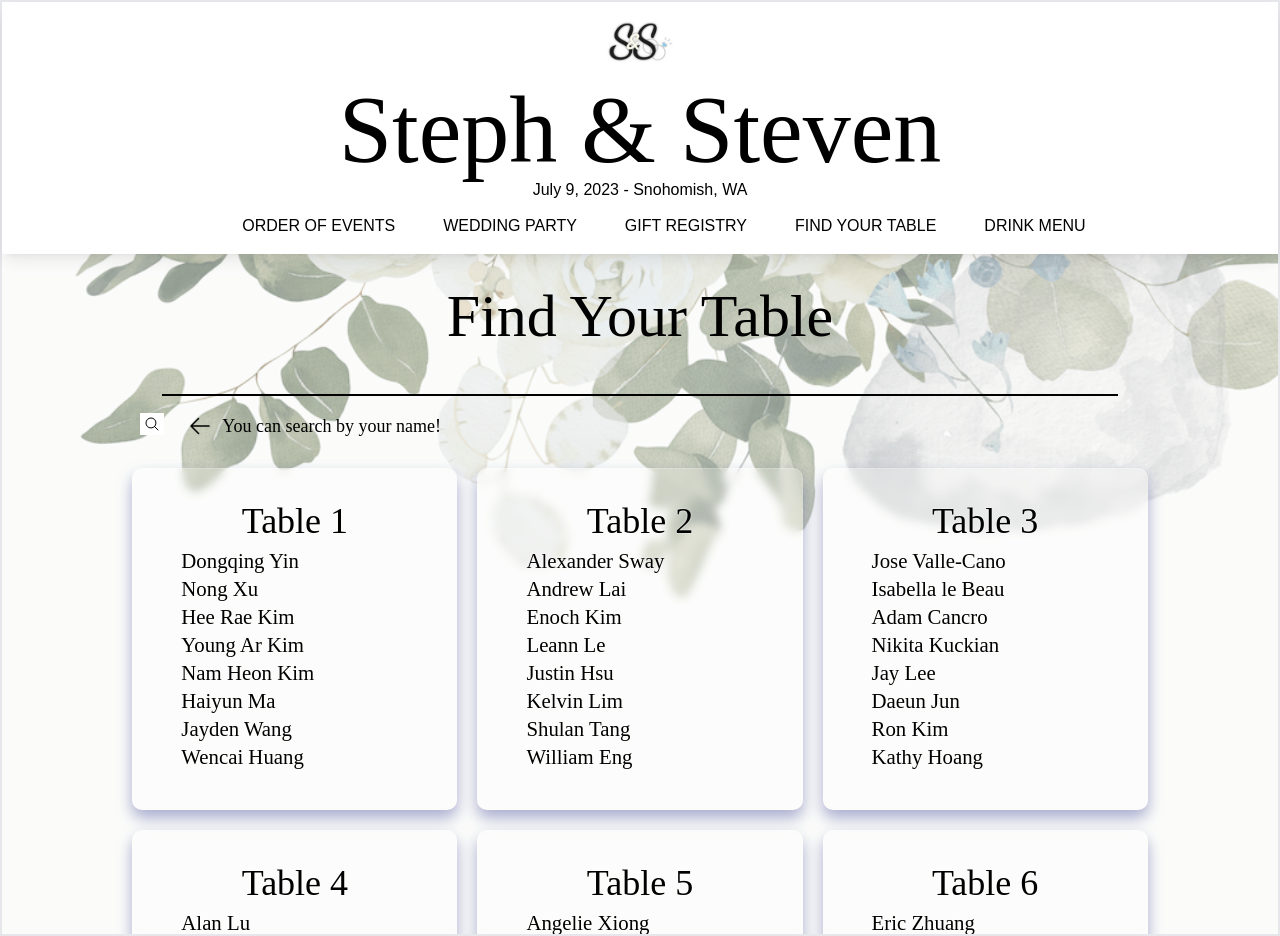
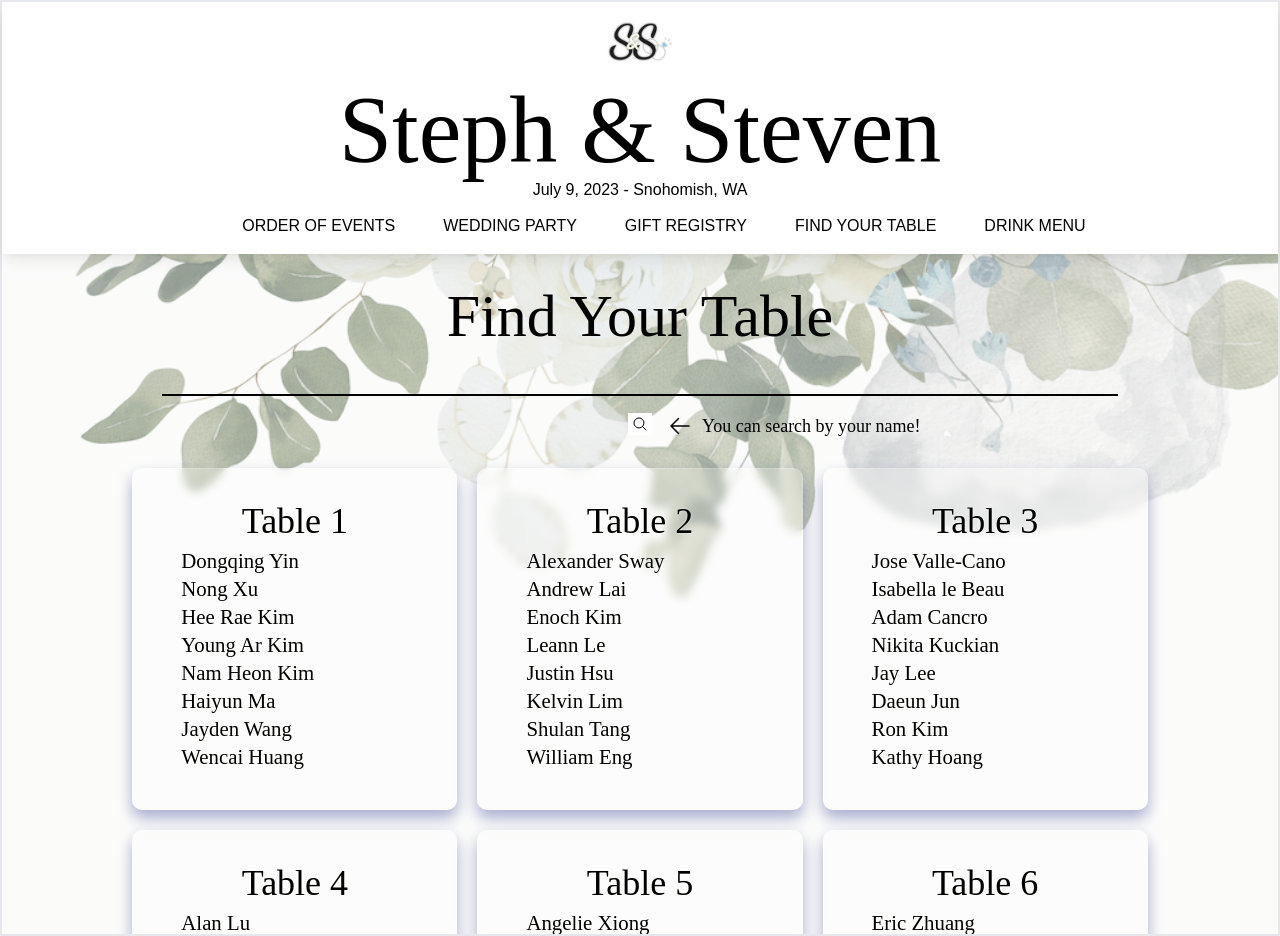
Before and after one commit to stevkim/wedding, a React (Create React App) app: page /table-seating in a window 1280 px wide. Built offline with nearby package versions, Linux system fonts and the light colour scheme.

Commit message:
minor changes, switched order of wedding part

```diff
--- a/src/App.js
+++ b/src/App.js
@@ -23,7 +23,7 @@ function App() {
 
 	return (
 		<div
-			className="md:border-2 md:shadow-md"
+			className="md:border-2 md:shad	ow-md"
 			onClick={() => openNav(false)}
 		>
 			<NavContext.Provider value={{ nav, openNav }}>
--- a/src/Components/DrinkCard/WineCard.js
+++ b/src/Components/DrinkCard/WineCard.js
@@ -11,12 +11,12 @@ const WineCard = ({ props }) => {
 
 	return (
 		<div
-			className={`w-10/12 mx-auto glassmorphism p-2 flex items-center flex-wrap justify-center relative rounded-sm my-8 ${
+			className={`w-10/12 md:w-1/2 mx-auto glassmorphism p-2 flex items-center flex-wrap justify-center relative rounded-sm my-8 ${
 				isInView ? 'animate-right' : ''
 			}`}
 			ref={ref}
 		>
-			<div className="font-parisienne font-bold md:text-3xl w-full text-center whitespace-nowrap z-[1] mb-2">
+			<div className="font-parisienne font-bold md:text-3xl w-[120%] text-center whitespace-nowrap z-[1] mb-2 absolute top-[5%]">
 				- {name} -
 			</div>
 			<div className="z-0 absolute left-0 w-4/12 flex justify-center items-center">
@@ -26,7 +26,7 @@ const WineCard = ({ props }) => {
 					alt={name}
 				/>
 			</div>
-			<div className="w-8/12 z-[1] font-oswald ml-auto p-2 leading-3">
+			<div className="w-8/12 z-[1] font-oswald ml-auto p-2 leading-3 mt-[1.2rem]">
 				<div className="font-extrabold text-sm md:text-lg">{description}</div>
 				<div className="mt-2 font-thin text-xs md:text-sm">{pair}</div>
 			</div>
--- a/src/Components/Utilities/search-bar.js
+++ b/src/Components/Utilities/search-bar.js
@@ -13,10 +13,10 @@ const SearchBar = () => {
 	}, [open])
 
 	return (
-		<div className="flex w-full relative">
+		<div className="flex w-full relative md:justify-center">
 			<div
-				className={` overflow-hidden flex rounded-sm ${
-					open ? 'w-full' : 'mr-auto w-6 aspect-square'
+				className={` overflow-hidden flex rounded-sm max-w-[20rem] ${
+					open ? 'w-full' : 'mr-auto md:mr-0 w-6 aspect-square'
 				}`}
 			>
 				<div
@@ -49,7 +49,7 @@ const SearchBar = () => {
 					</svg>
 				</div>
 			</div>
-				<div className={`transition-all absolute left-[50px] flex justify-center items-center ${open ? 'translate-x-[150%]' : 'translate-x-0'}`}>
+				<div className={`transition-all absolute left-[50px] md:left-[53%] flex w-full justify-left items-center ${open ? `translate-x-[150%]` : 'translate-x-0'}`}>
 					<svg
 						xmlns="http://www.w3.org/2000/svg"
 						fill="none"
--- a/src/data/drink-pairings.js
+++ b/src/data/drink-pairings.js
@@ -1,6 +1,6 @@
 import chardonnay from '../images/chardonnay.png';
 import cabernet from '../images/cabernet.png';
-import moscato from '../images/moscato.jpeg';
+import moscato from '../images/moscato.png';
 import sapporo from '../images/sapporo.png';
 import lychee from '../images/lychee.jpeg';
 import guinness from '../images/guinness.png'
--- a/src/data/wedding-party.js
+++ b/src/data/wedding-party.js
@@ -1,54 +1,54 @@
-import angel from '../images/angelgabrielceja.jpg'
-import eric from '../images/ericjung.jpg'
-import carlos from '../images/carlostovar.jpg'
-import joe from '../images/joezeng.jpg'
-import sharon from '../images/sharonxu.jpg'
-import mj from '../images/mjkim.jpg'
-import olivia from '../images/oliviazhang.jpg'
-import roxanne from '../images/roxannezhang.jpg'
+import angel from '../images/angelgabrielceja.jpg';
+import eric from '../images/ericjung.jpg';
+import carlos from '../images/carlostovar.jpg';
+import joe from '../images/joezeng.jpg';
+import sharon from '../images/sharonxu.jpg';
+import mj from '../images/mjkim.jpg';
+import olivia from '../images/oliviazhang.jpg';
+import roxanne from '../images/roxannezhang.jpg';
 
 export const WEDDINGPARTY = [
 	{
 		name: 'Angel Gabriel Ceja',
 		role: 'Groomsman',
-      image: angel
+		image: angel,
+	},
+	{
+		name: 'Roxanne Zhang',
+		role: 'Bridesmaid',
+		image: roxanne,
 	},
 	{
 		name: 'Eric Jung',
 		role: 'Groomsman',
-      image: eric
+		image: eric,
+	},
+    {
+		name: 'MJ Kim',
+		role: 'Bridesmaid',
+		image: mj,
 	},
 	{
 		name: 'Carlos Tovar',
 		role: 'Groomsman',
-      image: carlos
+		image: carlos,
+	},
+    {
+		name: 'Olivia Zhang',
+		role: 'Bridesmaid',
+		image: olivia,
 	},
 	{
 		name: 'Joe Zeng',
 		role: 'Groomsman',
-      image: joe
+		image: joe,
 	},
 	{
 		name: 'Sharon Xu',
 		role: 'Bridesmaid',
-      image: sharon
+		image: sharon,
 	},
-  {
-      name: 'MJ Kim',
-      role: 'Bridesmaid',
-      image: mj
-  },
-  {
-      name: 'Olivia Zhang',
-      role: 'Bridesmaid',
-      image: olivia
-  },
-  {
-      name: 'Roxanne Zhang',
-      role: 'Bridesmaid',
-      image: roxanne
-  },
-]
+];
 
 // {
 //   name: 'Nam Heon Kim',
--- a/src/index.css
+++ b/src/index.css
@@ -7,7 +7,7 @@
 @import url('https://fonts.googleapis.com/css2?family=Edu+NSW+ACT+Foundation&display=swap');
 
 html {
-	overflow: hidden;
+	overflow-x: hidden;
 	position: relative;
 	height: 100vh;
 	height: calc(var(--vh, 1vh) * 100);
```
Also changed, not shown: src/images/moscato.jpeg (deleted), src/images/moscato.png (added). Lines whose indentation alone changed are shown as unchanged.
